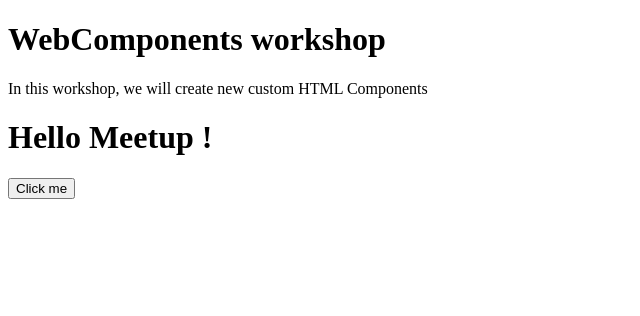
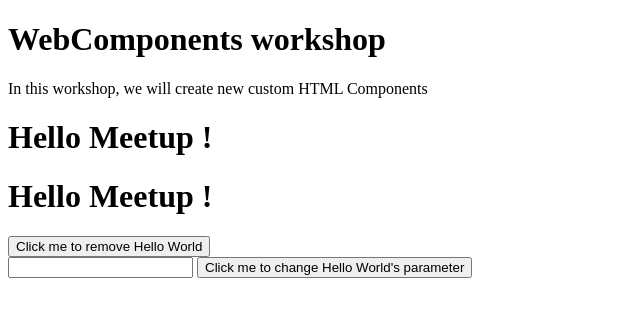
Before and after one commit to jlengrand/web-components-workshop-deprecated, a plain HTML site: page index.html in a window 1280 px wide. Shown: the whole page, without its empty margins (0-640 px from the left). Drawn offline with Linux system fonts and the light colour scheme.

Commit message:
Adding component with parameters

```diff
--- a/index.html
+++ b/index.html
@@ -8,10 +8,18 @@
         <p>In this workshop, we will create new custom HTML Components</p>
 
         <hello-world></hello-world>
+        <hello-world-with-params name="Meetup"></hello-world-with-params>
 
-        <button onclick="removeHelloWorld()">Click me</button>
+        <div>
+            <button onclick="removeHelloWorld()">Click me to remove Hello World</button>
+        </div>
+        <div>
+            <input type="text" id="hello-world-param">
+            <button onclick="changeHelloWorldParam()">Click me to change Hello World's parameter</button>
+        </div>
 
         <script src="src/components/hello-world.js"></script>
+        <script src="src/components/hello-world-with-params.js"></script>
         <script>
             function removeHelloWorld(){
                 console.log("Called!");
@@ -19,6 +27,11 @@
                 const helloElement = document.getElementsByTagName("hello-world")[0];
                 helloElement.parentNode.removeChild(helloElement);
             }
+
+            function changeHelloWorldParam(){
+                const helloParamElement = document.getElementsByTagName("hello-world-with-params")[0];
+                document.getElementsByTagName("hello-world-with-params")[0].setAttribute("name", "plop");
+            }
         </script>
     </body>
 </html>
--- /dev/null
+++ b/src/components/hello-world-with-params.js
@@ -0,0 +1,23 @@
+class HelloWorldWithParamsElement extends HTMLElement {
+    static get observedAttributes() {return ['name']; }
+
+    constructor(){
+        super()
+
+        this.innerHTML = `<h1>Hello default !</h1>`;
+    }
+
+    attributeChangedCallback(attributeName, oldValue, newValue, namespace){
+        if(attributeName === "name"){
+            console.log("Attribute name changed!");
+            this.innerHTML = `<h1>Hello ${newValue} !</h1>`;
+        }
+        else{
+            console.log("Unknown attribute " + attributeName + "changed");
+        }
+    }
+}
+
+    window.customElements.define(
+                    'hello-world-with-params',
+                     HelloWorldWithParamsElement);
```
